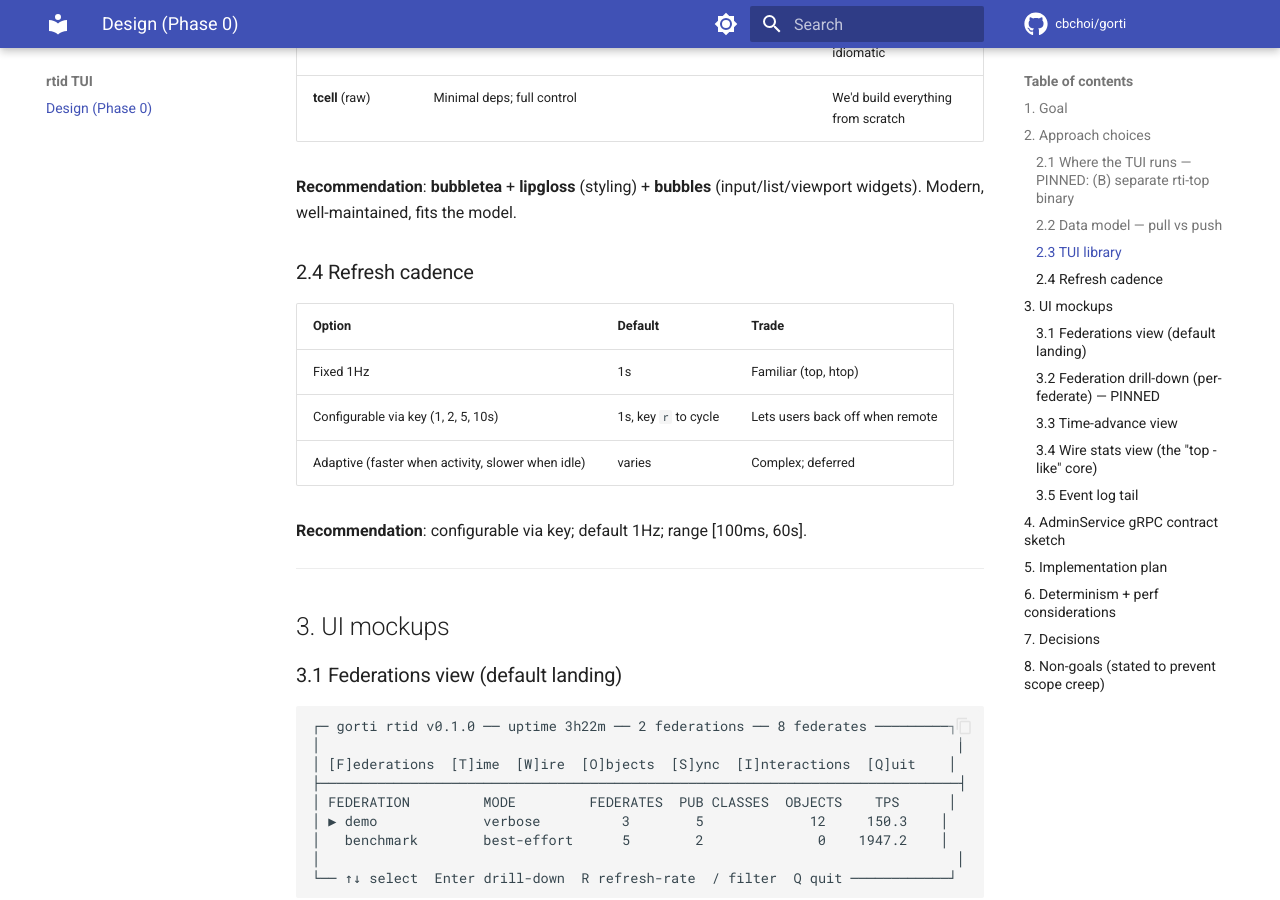
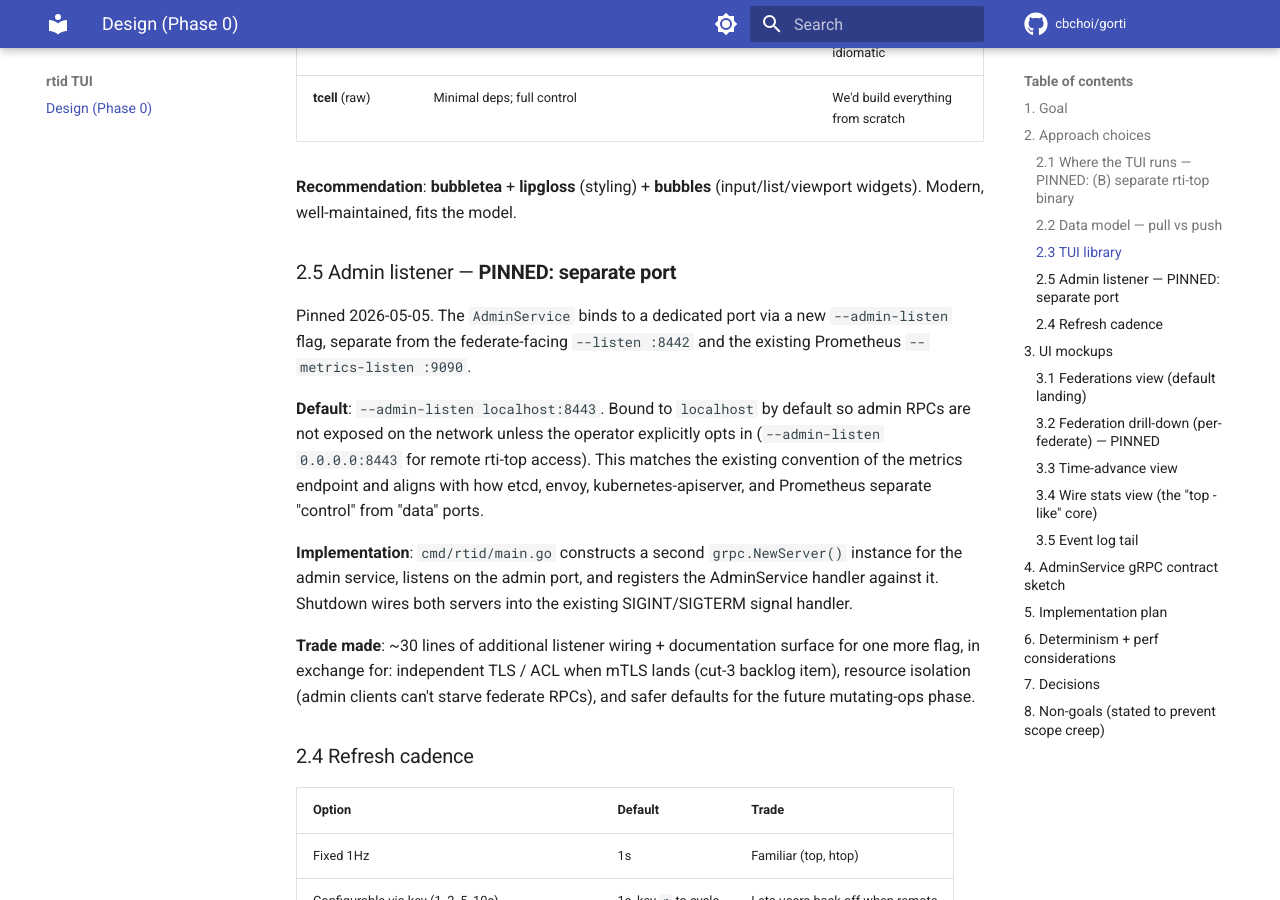
Before and after one commit to cbchoi/gorti, an MkDocs documentation site: the page built from docs/rtid-tui.md, in a window 1280 px wide and 900 px high, scrolled down 2190 px. Built offline with MkDocs 1.6.1 and Material for MkDocs 9.7.7, drawn with Linux system fonts in a browser that asks for light colours; comment, search, counter and statistics services are not loaded; some of the changed text lies outside the part shown.

Commit message:
docs(rtid-tui): pin §2.5 admin listener — separate port localhost:8443
User-pinned 2026-05-05. AdminService binds to a dedicated port via
new --admin-listen flag, default localhost:8443. Aligns with the
existing --metrics-listen :9090 convention; matches how etcd, envoy,
kubernetes-apiserver, Prometheus separate "control" from "data"
ports.

Default-bind to localhost means admin RPCs aren't exposed on the
network unless explicitly opted in (--admin-listen 0.0.0.0:8443 for
remote rti-top). This is the safer default for Phase 1 since auth
/ mTLS isn't on the wire yet (cut-3 backlog).

Implementation: a second grpc.NewServer() in cmd/rtid/main.go,
listens on the admin port, registers AdminService against it,
wired into the existing SIGINT/SIGTERM handler. ~30 lines of extra
plumbing.

Trade: one more flag + doc surface in exchange for (a) independent
TLS / ACL when mTLS lands, (b) resource isolation between admin and
federate paths, (c) safer defaults for future mutating-ops phase.

§7.7 PINNED in the decisions list. Phase 1 is now dispatchable
(§7.1 + §7.6 + §7.7 all pinned).

mkdocs build --strict still clean.

Co-Authored-By: Claude Opus 4.7 (1M context) <noreply@anthropic.com>

```diff
--- a/docs/rtid-tui.md
+++ b/docs/rtid-tui.md
@@ -88,6 +88,31 @@ overhead matters.
 **Recommendation**: **bubbletea** + **lipgloss** (styling) +
 **bubbles** (input/list/viewport widgets). Modern, well-maintained,
 fits the model.
+
+### 2.5 Admin listener — **PINNED: separate port**
+
+Pinned 2026-05-05. The `AdminService` binds to a dedicated port via
+a new `--admin-listen` flag, separate from the federate-facing
+`--listen :8442` and the existing Prometheus `--metrics-listen :9090`.
+
+**Default**: `--admin-listen localhost:8443`. Bound to `localhost`
+by default so admin RPCs are not exposed on the network unless the
+operator explicitly opts in (`--admin-listen 0.0.0.0:8443` for
+remote rti-top access). This matches the existing convention of the
+metrics endpoint and aligns with how etcd, envoy, kubernetes-apiserver,
+and Prometheus separate "control" from "data" ports.
+
+**Implementation**: `cmd/rtid/main.go` constructs a second
+`grpc.NewServer()` instance for the admin service, listens on the
+admin port, and registers the AdminService handler against it.
+Shutdown wires both servers into the existing SIGINT/SIGTERM signal
+handler.
+
+**Trade made**: ~30 lines of additional listener wiring +
+documentation surface for one more flag, in exchange for:
+independent TLS / ACL when mTLS lands (cut-3 backlog item),
+resource isolation (admin clients can't starve federate RPCs), and
+safer defaults for the future mutating-ops phase.
 
 ### 2.4 Refresh cadence
 
@@ -321,10 +346,15 @@ Manager fills in its share of the snapshot.
    `tps`, `queue_depth`, `drops_total`, `age`) and the expanded view
    (identity + time + pub/sub + wire stats; collapsed-when-empty
    sections for save / ownership / DDM / sync). No additions.
+7. **Admin listener (§2.5)**: PINNED 2026-05-05 — separate port via
+   `--admin-listen` flag, default `localhost:8443`. Independent
+   `grpc.Server` instance from federate-facing `:8442`. Aligns with
+   existing `--metrics-listen :9090` convention.
 
-§7.1 + §7.6 are now pinned. Phase 1 (AdminService proto + handler +
-per-Manager Snapshot methods) is dispatchable. §7.2..§7.5 affect
-Phase 2 (the `rti-top` TUI itself) and can be pinned later.
+§7.1 + §7.6 + §7.7 are now pinned. Phase 1 (AdminService proto +
+handler + per-Manager Snapshot methods + admin listener wiring) is
+dispatchable. §7.2..§7.5 affect Phase 2 (the `rti-top` TUI itself)
+and can be pinned later.
 
 ---
 
```
